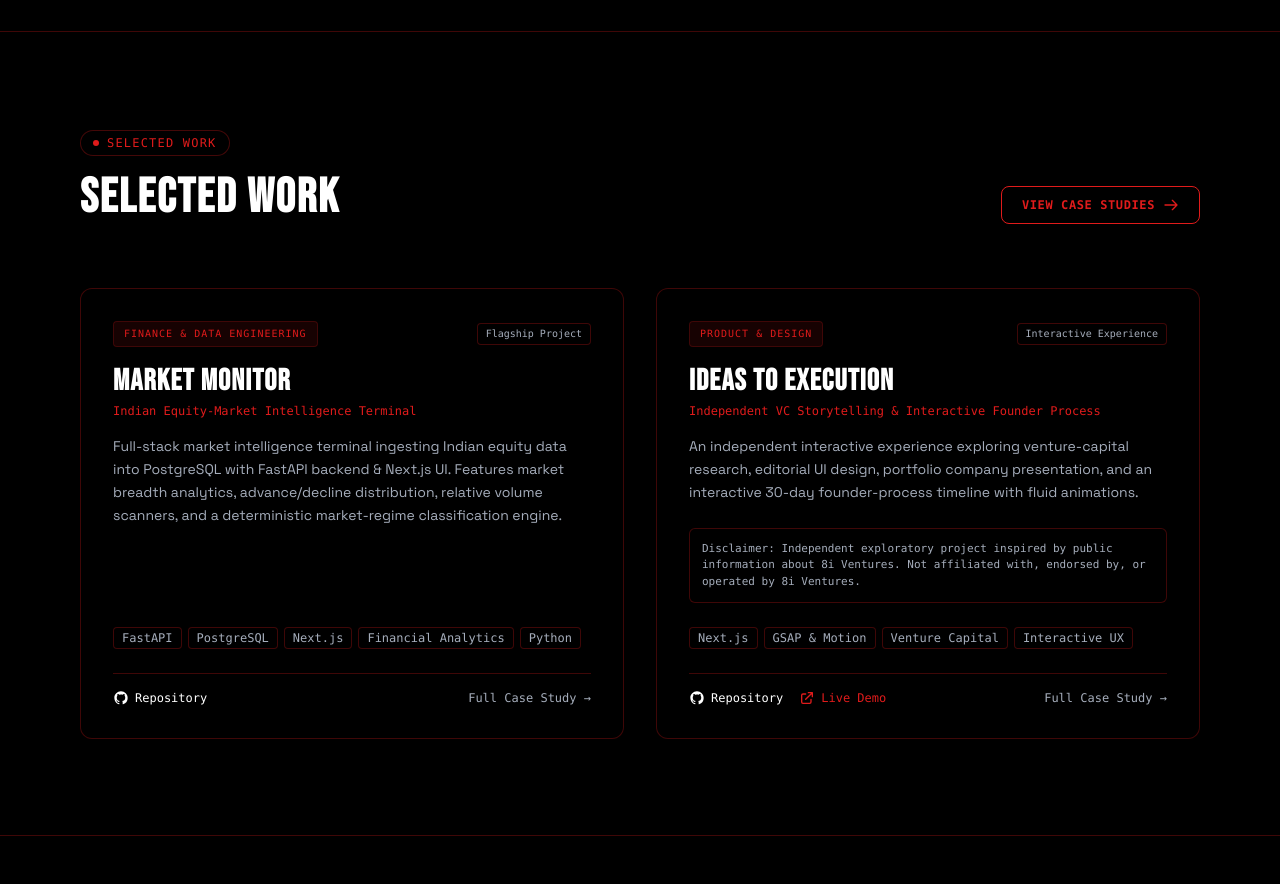
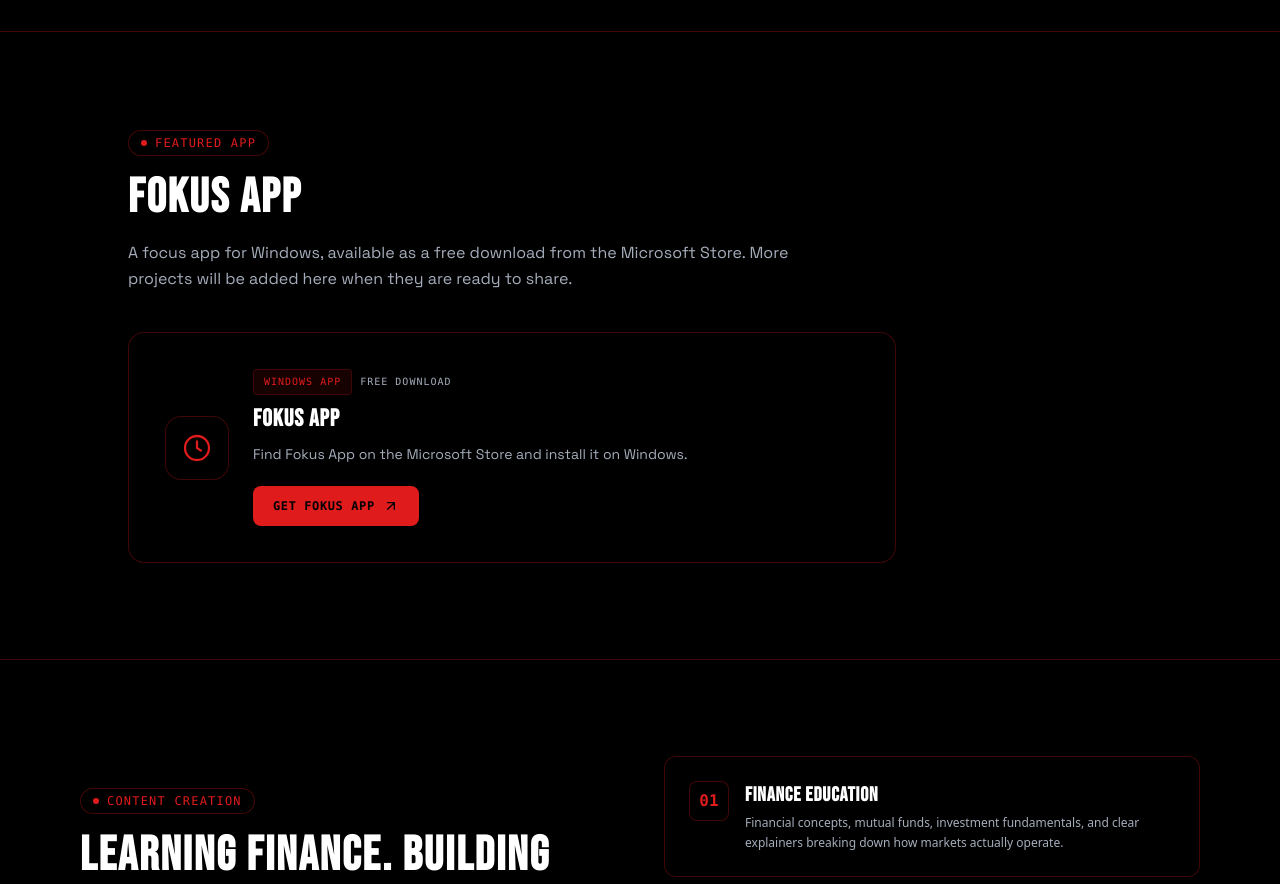
Before and after one commit to aman482006-beep/Oatish-webiste, a Next.js app: page / in a window 1280 px wide. Shown: the part 2980-3864 px from the top of the page. Built offline with nearby package versions, Linux system fonts and the light colour scheme.

Commit message:
Replace GitHub project cards with Fokus App link

```diff
--- a/src/components/sections/home-sections.tsx
+++ b/src/components/sections/home-sections.tsx
@@ -106,140 +106,58 @@
 }
 
 export function SelectedWorkPreview() {
-  const projects = [
-    {
-      title: "Market Monitor",
-      subtitle: "Indian Equity-Market Intelligence Terminal",
-      category: "Finance & Data Engineering",
-      badge: "Flagship Project",
-      description:
-        "Full-stack market intelligence terminal ingesting Indian equity data into PostgreSQL with FastAPI backend & Next.js UI. Features market breadth analytics, advance/decline distribution, relative volume scanners, and a deterministic market-regime classification engine.",
-      tags: ["FastAPI", "PostgreSQL", "Next.js", "Financial Analytics", "Python"],
-      repo: "https://github.com/aman482006-beep/market-monitor",
-      demo: null,
-      disclaimer: null,
-    },
-    {
-      title: "Ideas to Execution",
-      subtitle: "Independent VC Storytelling & Interactive Founder Process",
-      category: "Product & Design",
-      badge: "Interactive Experience",
-      description:
-        "An independent interactive experience exploring venture-capital research, editorial UI design, portfolio company presentation, and an interactive 30-day founder-process timeline with fluid animations.",
-      tags: ["Next.js", "GSAP & Motion", "Venture Capital", "Interactive UX"],
-      repo: "https://github.com/aman482006-beep/ideas-to-execution",
-      demo: "https://aman482006-beep.github.io/ideas-to-execution/",
-      disclaimer:
-        "Disclaimer: Independent exploratory project inspired by public information about 8i Ventures. Not affiliated with, endorsed by, or operated by 8i Ventures.",
-    },
-
-  ];
-
   return (
     <section id="work-preview" className="py-24 px-6 sm:px-12 lg:px-20 bg-[var(--tech-bg-secondary)] border-t border-[rgba(224,27,27,0.28)]">
-      <div className="max-w-7xl mx-auto">
-        <div className="flex flex-col md:flex-row md:items-end justify-between mb-16 gap-6">
-          <div>
+      <div className="max-w-5xl mx-auto">
+        <div className="mb-10">
           <div className="inline-flex items-center gap-2 px-3 py-1 rounded-full border border-[var(--tech-accent)]/30 bg-[var(--tech-card)] text-[var(--tech-accent)] font-mono text-xs uppercase tracking-widest mb-4">
             <span className="w-1.5 h-1.5 rounded-full bg-[var(--tech-accent)]" />
-              <span>SELECTED WORK</span>
+            <span>FEATURED APP</span>
           </div>
           <h2 className="text-3xl sm:text-4xl lg:text-5xl font-bold font-display tracking-tight text-white leading-[1.1]">
-              Selected Work
+            Fokus App
           </h2>
-          </div>
-          <Link
-            href="/work"
-            className="inline-flex items-center gap-2 px-5 py-2.5 rounded-lg border border-[var(--tech-accent)] text-[var(--tech-accent)] hover:bg-[var(--tech-accent)] hover:text-[#000000] font-mono text-xs uppercase tracking-wider font-semibold transition-all duration-200 w-fit"
-          >
-            <span>View Case Studies</span>
-            <svg className="w-4 h-4" fill="none" viewBox="0 0 24 24" stroke="currentColor">
-              <path strokeLinecap="round" strokeLinejoin="round" strokeWidth={2} d="M14 5l7 7m0 0l-7 7m7-7H3" />
-            </svg>
-          </Link>
+          <p className="text-[var(--tech-text-muted)] text-sm sm:text-base max-w-2xl mt-4 leading-relaxed">
+            A focus app for Windows, available as a free download from the Microsoft Store. More projects will be added here when they are ready to share.
+          </p>
         </div>
 
-        <div className="grid grid-cols-1 lg:grid-cols-2 gap-8">
-          {projects.map((proj) => (
-            <div
-              key={proj.title}
-              className="p-8 rounded-xl bg-[var(--tech-card)] border border-[rgba(224,27,27,0.28)] hover:border-[var(--tech-accent)]/40 transition-all duration-300 flex flex-col justify-between group hover:shadow-[0_10px_35px_rgba(0,0,0,0.6)]"
-            >
-              <div>
-                <div className="flex flex-wrap items-center justify-between gap-2 mb-4">
+        <div className="max-w-3xl p-7 sm:p-9 rounded-2xl bg-[var(--tech-card)] border border-[rgba(224,27,27,0.28)] hover:border-[var(--tech-accent)]/50 transition-all duration-300 group">
+          <div className="flex flex-col sm:flex-row sm:items-center gap-6">
+            <div className="w-16 h-16 rounded-2xl bg-[var(--tech-bg)] border border-[rgba(224,27,27,0.28)] flex items-center justify-center shrink-0 text-[var(--tech-accent)]">
+              <svg className="w-8 h-8" viewBox="0 0 24 24" fill="none" stroke="currentColor" strokeWidth={1.7} strokeLinecap="round" strokeLinejoin="round" aria-hidden="true">
+                <circle cx="12" cy="12" r="9" />
+                <path d="M12 7v5l3 2" />
+              </svg>
+            </div>
+            <div className="flex-1">
+              <div className="flex flex-wrap items-center gap-2 mb-2">
                 <span className="text-[10px] font-mono uppercase tracking-widest text-[var(--tech-accent)] bg-[var(--tech-accent)]/10 px-2.5 py-1 rounded border border-[var(--tech-accent)]/20">
-                    {proj.category}
+                  Windows App
                 </span>
-                  <span className="text-[10px] font-mono text-[var(--tech-text-muted)] bg-[var(--tech-bg)] px-2 py-0.5 rounded border border-[rgba(224,27,27,0.28)]">
-                    {proj.badge}
+                <span className="text-[10px] font-mono uppercase tracking-widest text-[var(--tech-text-muted)]">
+                  Free download
                 </span>
               </div>
-
-                <h3 className="text-2xl sm:text-3xl font-bold font-display tracking-wide text-white mb-1 group-hover:text-[var(--tech-accent)] transition-colors">
-                  {proj.title}
+              <h3 className="text-2xl font-bold font-display tracking-wide text-white mb-2 group-hover:text-[var(--tech-accent)] transition-colors">
+                Fokus App
               </h3>
-                <div className="text-xs font-mono text-[var(--tech-accent)] mb-4">{proj.subtitle}</div>
-
-                <p className="text-[var(--tech-text-muted)] text-sm leading-relaxed mb-6">
-                  {proj.description}
+              <p className="text-sm text-[var(--tech-text-muted)] leading-relaxed mb-5">
+                Find Fokus App on the Microsoft Store and install it on Windows.
               </p>
-
-                {proj.disclaimer && (
-                  <div className="mb-6 p-3 rounded-md bg-[var(--tech-bg)] border border-[rgba(224,27,27,0.28)] text-[11px] font-mono text-[var(--tech-text-muted)] leading-normal">
-                    {proj.disclaimer}
-                  </div>
-                )}
-              </div>
-
-              <div>
-                <div className="flex flex-wrap gap-1.5 mb-6">
-                  {proj.tags.map((t) => (
-                    <span
-                      key={t}
-                      className="text-xs font-mono px-2 py-0.5 rounded bg-[var(--tech-bg)] text-[var(--tech-text-muted)] border border-[rgba(224,27,27,0.28)]"
-                    >
-                      {t}
-                    </span>
-                  ))}
-                </div>
-
-                <div className="flex items-center gap-4 pt-4 border-t border-[rgba(224,27,27,0.28)]">
-                  {proj.repo && (
               <a
-                      href={proj.repo}
+                href="https://apps.microsoft.com/detail/9p7njldq8gkk?hl=en-GB&gl=IN"
                 target="_blank"
                 rel="noopener noreferrer"
-                      className="inline-flex items-center gap-1.5 text-xs font-mono text-white hover:text-[var(--tech-accent)] transition-colors"
+                className="inline-flex items-center gap-2 px-5 py-3 rounded-lg bg-[var(--tech-accent)] text-[#000000] font-mono text-xs uppercase tracking-wider font-bold hover:bg-[var(--tech-accent-hover)] transition-all duration-200"
               >
-                      <svg className="w-4 h-4" fill="currentColor" viewBox="0 0 24 24">
-                        <path fillRule="evenodd" clipRule="evenodd" d="M12 2C6.477 2 2 6.484 2 12.017c0 4.425 2.865 8.18 6.839 9.504.5.092.682-.217.682-.483 0-.237-.008-.868-.013-1.703-2.782.605-3.369-1.343-3.369-1.343-.454-1.158-1.11-1.466-1.11-1.466-.908-.62.069-.608.069-.608 1.003.07 1.53 1.032 1.53 1.032.892 1.53 2.341 1.088 2.91.832.092-.647.35-1.088.636-1.338-2.22-.253-4.555-1.113-4.555-4.951 0-1.093.39-1.988 1.029-2.688-.103-.253-.446-1.272.098-2.65 0 0 .84-.27 2.75 1.026A9.564 9.564 0 0112 6.844c.85.004 1.705.115 2.504.337 1.909-1.296 2.747-1.027 2.747-1.027.546 1.379.202 2.398.1 2.651.64.7 1.028 1.595 1.028 2.688 0 3.848-2.339 4.695-4.566 4.943.359.309.678.92.678 1.855 0 1.338-.012 2.419-.012 2.747 0 .268.18.58.688.482A10.019 10.019 0 0022 12.017C22 6.484 17.522 2 12 2z" />
+                <span>Get Fokus App</span>
+                <svg className="w-4 h-4" viewBox="0 0 24 24" fill="none" stroke="currentColor" strokeWidth={2} strokeLinecap="round" strokeLinejoin="round" aria-hidden="true">
+                  <path d="M7 17 17 7M7 7h10v10" />
                 </svg>
-                      <span>Repository</span>
               </a>
-                  )}
-                  {proj.demo && (
-                    <a
-                      href={proj.demo}
-                      target="_blank"
-                      rel="noopener noreferrer"
-                      className="inline-flex items-center gap-1.5 text-xs font-mono text-[var(--tech-accent)] hover:underline"
-                    >
-                      <svg className="w-4 h-4" fill="none" viewBox="0 0 24 24" stroke="currentColor">
-                        <path strokeLinecap="round" strokeLinejoin="round" strokeWidth={2} d="M10 6H6a2 2 0 00-2 2v10a2 2 0 002 2h10a2 2 0 002-2v-4M14 4h6m0 0v6m0-6L10 14" />
-                      </svg>
-                      <span>Live Demo</span>
-                    </a>
-                  )}
-                  <Link
-                    href="/work"
-                    className="ml-auto text-xs font-mono text-[var(--tech-text-muted)] hover:text-white transition-colors"
-                  >
-                    Full Case Study →
-                  </Link>
             </div>
           </div>
-            </div>
-          ))}
         </div>
       </div>
     </section>
```
Lines whose indentation alone changed are shown as unchanged.
